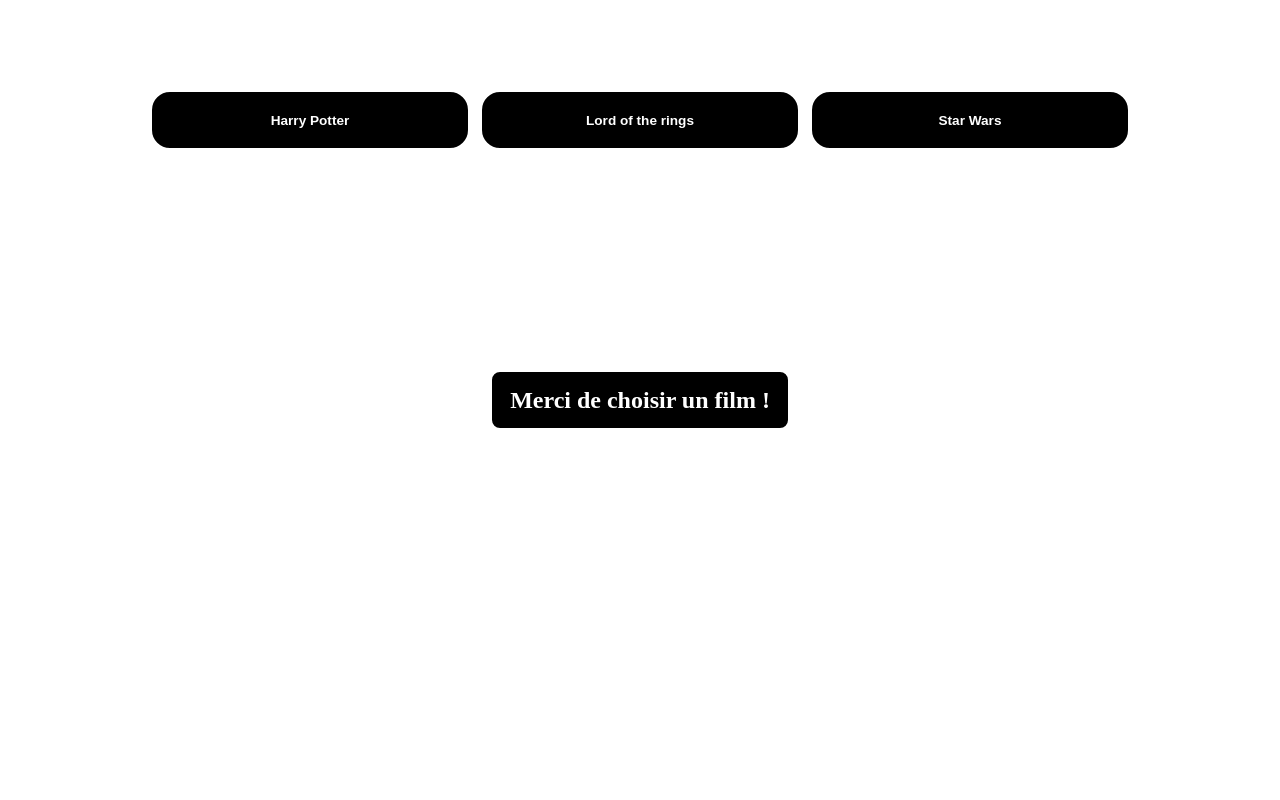
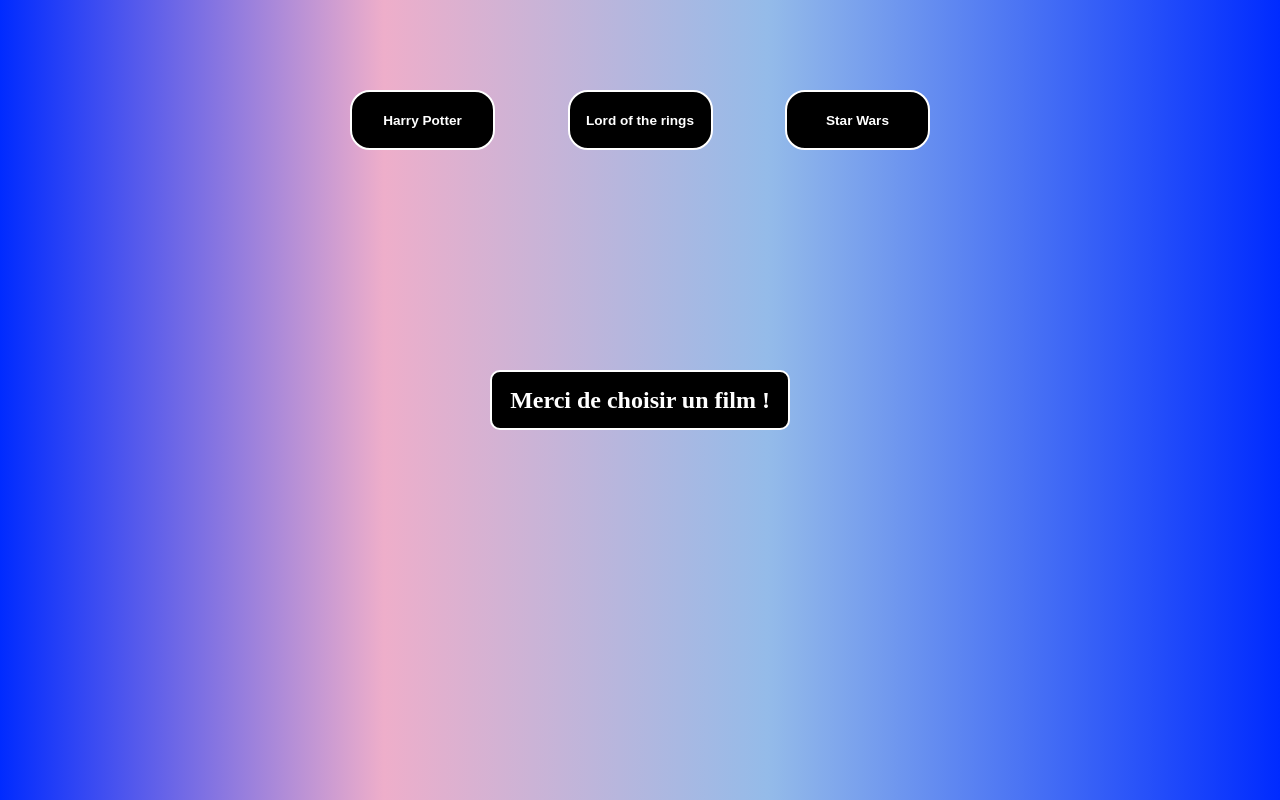
Before and after one commit to Jerome49-3/choiceMovies, a React (Vite) app: page / in a window 1280 px wide. Built offline with nearby package versions, Linux system fonts and the light colour scheme.

Commit message:
new url on json and change logic for background

```diff
--- a/src/App.jsx
+++ b/src/App.jsx
@@ -9,12 +9,9 @@
 // import Article from './components/article/Article';
 
 function App() {
-  // const [showMovies1, setShowMovies1] = useState(false);
   const [selectMovie, setSelectMovie] = useState(null);
   console.log("selectMovie:", selectMovie);
-
-  // const [showMovies2, setShowMovies2] = useState(false);
-  // const [showMovies3, setShowMovies3] = useState(false);
+  const [source, setSource] = useState(null);
   const [showTitle, setShowTitle] = useState(true);
   const [dim, setDim] = useState({});
   console.log("dim in app:", dim);
@@ -22,10 +19,22 @@
   //   return () => window.addEventListener("load", setDimensions(setDim));
   // }, [window]);
   useWindowDimensions(setDim);
+  useEffect(() => {
+    movies.map((el, index) => {
+      console.log("el:", el);
+      if (index === selectMovie) {
+        const backImg = el.background;
+        setSource(
+          document.documentElement.style.setProperty("--backImg", backImg)
+        );
+      }
+    });
+  }, [selectMovie]);
 
   return (
     <div className="boxMovies">
       <header>
+        <div className="wrapper">
           {movies.map((movie, index) => {
             return (
               <button
@@ -35,11 +44,13 @@
                   // console.log('click');
                 }}
                 key={index}
+                class={selectMovie === null ? "btnMovie" : "btnSlctMovie"}
               >
                 {movies[index].name}
               </button>
             );
           })}
+        </div>
       </header>
       <Title
         title="Merci de choisir un film !"
@@ -50,11 +61,11 @@
         {selectMovie !== null && (
           <Fragment>
             <div className="container">
-              <Image
+              {/* <Image
                 src={movies[selectMovie].background}
                 alt={movies[selectMovie].name}
                 classImg="backgMovies"
-              />
+              /> */}
             </div>
             <div className="containerPicActors">
               {movies[selectMovie].actors.map((acteur) => {
--- a/src/assets/css/App.css
+++ b/src/assets/css/App.css
@@ -7,11 +7,43 @@
   padding: 0;
   box-sizing: border-box;
 }
-
+header > .wrapper {
+  display: flex;
+  justify-content: space-between;
+}
+.wrapper {
+  max-width: 300px;
+  margin-right: auto;
+  margin-left: auto;
+  width: 100%;
+}
+.containerMovie {
+  background: #000;
+}
+.container {
+  width: 600px;
+  height: 100vh;
+  background-image: var(--backImg);
+  background-repeat: no-repeat;
+  background-size: cover;
+  background-position: center;
+  margin: auto;
+  display: flex;
+  justify-content: center;
+  align-items: center;
+}
 .boxMovies {
   width: 100%;
   height: 100%;
   position: relative;
+  background: #002bff;
+  background: linear-gradient(
+    90deg,
+    rgba(0, 43, 255, 1) 0%,
+    rgba(238, 174, 202, 1) 30%,
+    rgba(148, 187, 233, 1) 60%,
+    rgba(0, 43, 255, 1) 100%
+  );
 }
 
 .backgMovies {
@@ -42,10 +74,14 @@
   border: 2px solid white;
   font-size: 0.85rem;
   font-weight: 700;
-  background-color: black;
   color: white;
 }
-
+.btnMovie {
+  background-color: rgba(0, 0, 0);
+}
+.btnSlctMovie {
+  background-color: rgba(0, 0, 0, 0.7);
+}
 .choice {
   background-color: black;
   color: white;
@@ -121,28 +157,17 @@
 }
 
 @media all and (min-width: 576px) {
+  .wrapper {
+    max-width: 500px;
+  }
 }
 
 @media all and (min-width: 768px) {
   .wrapper {
-    max-width: 700px;
+    max-width: 600px;
+    padding: 0 10px 0 10px;
+  }
+  .containerPicActors {
+    top: 70%;
   }
 }
-
-@media all and (min-width: 992px) {
-  .wrapper {
-    max-width: 900px;
-  }
-}
-
-@media all and (min-width: 1200px) {
-  .wrapper {
-    max-width: 1200px;
-  }
-}
-
-@media all and (min-width: 1400px) {
-  .wrapper {
-    max-width: 1300px;
-  }
-}
--- a/src/assets/json/movies.json
+++ b/src/assets/json/movies.json
@@ -2,69 +2,69 @@
   {
     "id": "112233",
     "name": "Harry Potter",
-    "background": "https://res-console.cloudinary.com/djk45mwhr/thumbnails/v1/image/upload/v1746538309/aGFycnlQb3R0ZXIvbml1a2NqbnFmZ3Noc3Zjbm1vaDc=/drilldown",
+    "background": "url(\"https://res-console.cloudinary.com/djk45mwhr/thumbnails/v1/image/upload/v1746538309/bW92aWVzRGlzcGxheS9oYXJyeVBvdHRlci9uaXVrY2pucWZnc2hzdmNubW9oNw==/drilldown\")",
     "actors": [
       {
         "name": "Harry",
-        "picture": "https://res-console.cloudinary.com/djk45mwhr/thumbnails/v1/image/upload/v1746538310/aGFycnlQb3R0ZXIvcnl4amJxZ3QxdzVwb2RvMG1lYmE=/drilldown"
+        "picture": "https://res-console.cloudinary.com/djk45mwhr/thumbnails/v1/image/upload/v1746538310/bW92aWVzRGlzcGxheS9oYXJyeVBvdHRlci9yeXhqYnFndDF3NXBvZG8wbWViYQ==/drilldown"
       },
       {
         "name": "Ron",
-        "picture": "https://res-console.cloudinary.com/djk45mwhr/thumbnails/v1/image/upload/v1746538310/aGFycnlQb3R0ZXIvemFrbWc0emQ1Y2hpdTF3NW0zaHI=/drilldown"
+        "picture": "https://res-console.cloudinary.com/djk45mwhr/thumbnails/v1/image/upload/v1746538310/bW92aWVzRGlzcGxheS9oYXJyeVBvdHRlci96YWttZzR6ZDVjaGl1MXc1bTNocg==/drilldown"
       },
       {
         "name": "Hermione",
-        "picture": "https://res-console.cloudinary.com/djk45mwhr/thumbnails/v1/image/upload/v1746538384/aGFycnlQb3R0ZXIvYjk5Y2RuZjd3Y2xvYTZtMGNyZXI=/drilldown"
+        "picture": "https://res-console.cloudinary.com/djk45mwhr/thumbnails/v1/image/upload/v1746538384/bW92aWVzRGlzcGxheS9oYXJyeVBvdHRlci9iOTljZG5mN3djbG9hNm0wY3Jlcg==/drilldown"
       },
       {
         "name": "Hagrid",
-        "picture": "https://res-console.cloudinary.com/djk45mwhr/thumbnails/v1/image/upload/v1746538309/aGFycnlQb3R0ZXIvdmlleHhva2ZjaHdnZmp0cm56dXA=/drilldown"
+        "picture": "https://res-console.cloudinary.com/djk45mwhr/thumbnails/v1/image/upload/v1746538309/bW92aWVzRGlzcGxheS9oYXJyeVBvdHRlci92aWV4eG9rZmNod2dmanRybnp1cA==/drilldown"
       }
     ]
   },
   {
     "id": "223344",
     "name": "Lord of the rings",
-    "background": "https://res-console.cloudinary.com/djk45mwhr/thumbnails/v1/image/upload/v1746537258/bG90ci9jcnZ0dmpjNTRpcnA4Nmlyc2d3ag==/drilldown",
+    "background": "url(\"https://res-console.cloudinary.com/djk45mwhr/thumbnails/v1/image/upload/v1748216085/bW92aWVzRGlzcGxheS9sb3RyL2VmczF2bjN4N3Fwa2VocWwyNG5k/drilldown\")",
     "actors": [
       {
         "name": "Aragorn",
-        "picture": "https://res-console.cloudinary.com/djk45mwhr/thumbnails/v1/image/upload/v1746537775/bG90ci9hcmFnb3Ju/drilldown"
+        "picture": "https://res-console.cloudinary.com/djk45mwhr/thumbnails/v1/image/upload/v1746537775/bW92aWVzRGlzcGxheS9sb3RyL2FyYWdvcm4=/drilldown"
       },
       {
         "name": "Legolas",
-        "picture": "https://res-console.cloudinary.com/djk45mwhr/thumbnails/v1/image/upload/v1746537776/bG90ci90cWM1enhlYTdqOGxueHI4MHBzbQ==/drilldown"
+        "picture": "https://res-console.cloudinary.com/djk45mwhr/thumbnails/v1/image/upload/v1746537776/bW92aWVzRGlzcGxheS9sb3RyL3RxYzV6eGVhN2o4bG54cjgwcHNt/drilldown"
       },
       {
         "name": "Gollum",
-        "picture": "https://res-console.cloudinary.com/djk45mwhr/thumbnails/v1/image/upload/v1746537878/bG90ci9nb2xsdW0=/drilldown"
+        "picture": "https://res-console.cloudinary.com/djk45mwhr/thumbnails/v1/image/upload/v1746537878/bW92aWVzRGlzcGxheS9sb3RyL2dvbGx1bQ==/drilldown"
       },
       {
         "name": "Boromir",
-        "picture": "https://res-console.cloudinary.com/djk45mwhr/thumbnails/v1/image/upload/v1746537774/bG90ci9qeGZidGoyeG5hdGhnbXZnNjNxcg==/drilldown"
+        "picture": "https://res-console.cloudinary.com/djk45mwhr/thumbnails/v1/image/upload/v1746537774/bW92aWVzRGlzcGxheS9sb3RyL2p4ZmJ0ajJ4bmF0aGdtdmc2M3Fy/drilldown"
       }
     ]
   },
   {
     "id": "334455",
     "name": "Star Wars",
-    "background": "https://res-console.cloudinary.com/djk45mwhr/thumbnails/v1/image/upload/v1746534195/bW92aWVzRGlzcGxheS9yZXZlbmdlT2ZUaGVTaXRo/drilldown",
+    "background": "url(\"https://res-console.cloudinary.com/djk45mwhr/thumbnails/v1/image/upload/v1748239287/bW92aWVzRGlzcGxheS9zdGFyd2Fycy9kemFtZHBnYnltNTRtOWlvZDlhcQ==/drilldown\")",
     "actors": [
       {
         "name": "Yoda",
-        "picture": "https://res-console.cloudinary.com/djk45mwhr/thumbnails/v1/image/upload/v1746534453/bW92aWVzRGlzcGxheS95b2Rh/drilldown"
+        "picture": "https://res-console.cloudinary.com/djk45mwhr/thumbnails/v1/image/upload/v1746534453/bW92aWVzRGlzcGxheS9zdGFyd2Fycy95b2Rh/drilldown"
       },
       {
         "name": "Luke",
-        "picture": "https://res-console.cloudinary.com/djk45mwhr/thumbnails/v1/image/upload/v1746534585/bW92aWVzRGlzcGxheS9sdWtl/drilldown"
+        "picture": "https://res-console.cloudinary.com/djk45mwhr/thumbnails/v1/image/upload/v1746534585/bW92aWVzRGlzcGxheS9zdGFyd2Fycy9sdWtl/drilldown"
       },
       {
         "name": "Anakin",
-        "picture": "https://res-console.cloudinary.com/djk45mwhr/thumbnails/v1/image/upload/v1746534705/bW92aWVzRGlzcGxheS9hbmFraW4=/drilldown"
+        "picture": "https://res-console.cloudinary.com/djk45mwhr/thumbnails/v1/image/upload/v1746534705/bW92aWVzRGlzcGxheS9zdGFyd2Fycy9hbmFraW4=/drilldown"
       },
       {
         "name": "Obiwan",
-        "picture": "https://res-console.cloudinary.com/djk45mwhr/thumbnails/v1/image/upload/v1746534886/bW92aWVzRGlzcGxheS9vYml3YW4=/drilldown"
+        "picture": "https://res-console.cloudinary.com/djk45mwhr/thumbnails/v1/image/upload/v1746534886/bW92aWVzRGlzcGxheS9zdGFyd2Fycy9vYml3YW4=/drilldown"
       }
     ]
   }
```
Also changed, not shown: public/images/potterBackground.webp (added). Lines whose indentation alone changed are shown as unchanged.
